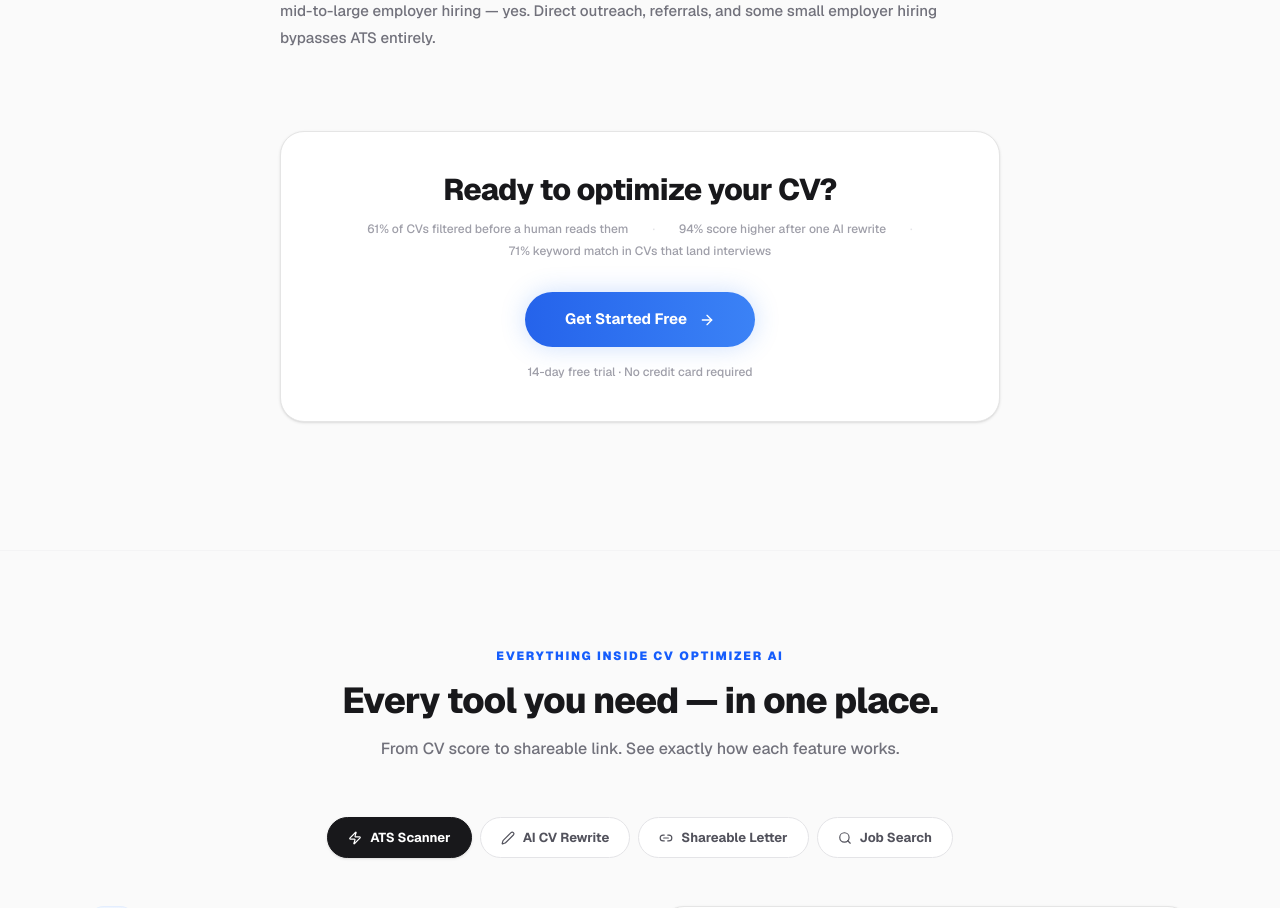
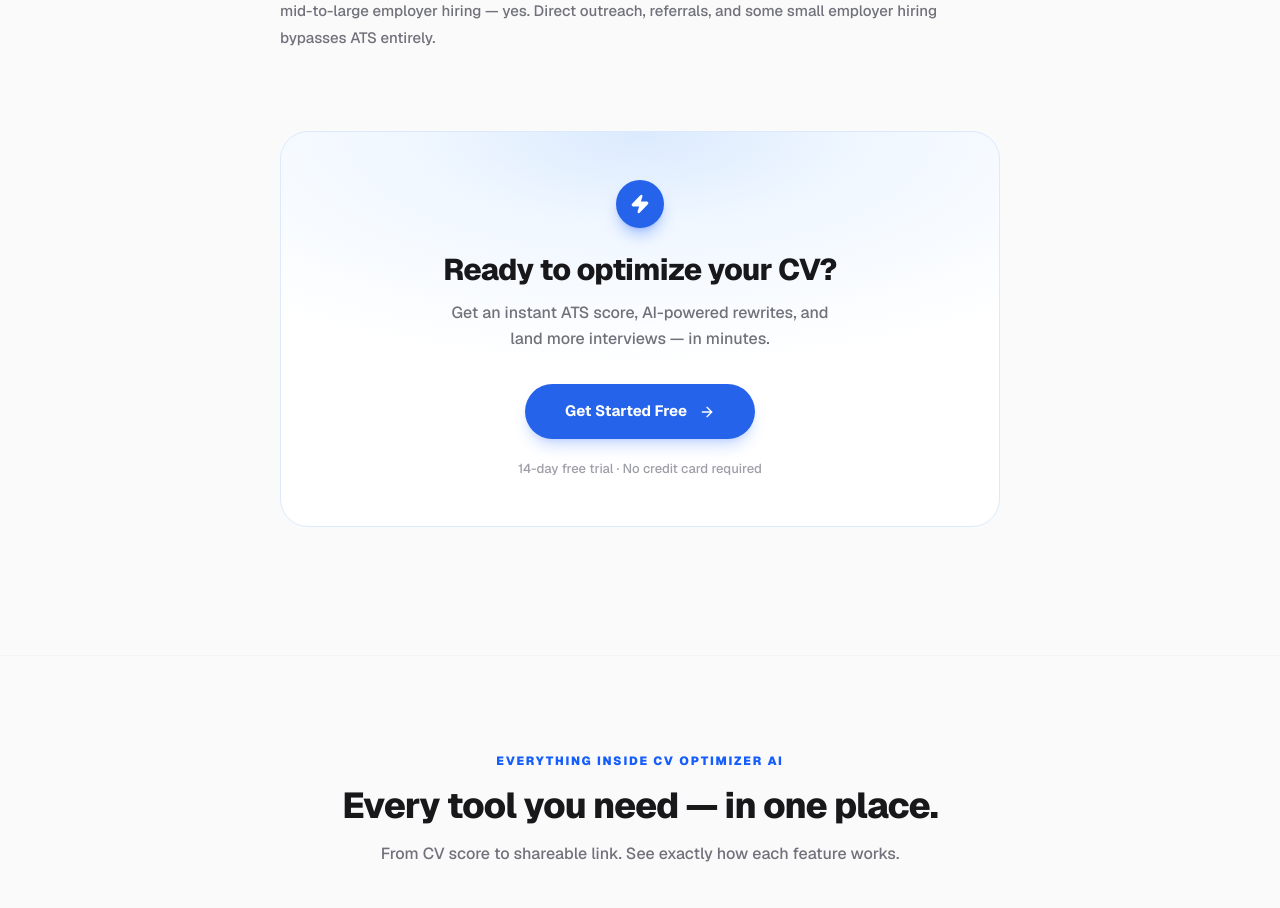
Before and after one commit to Cinarezici/cv, a Next.js app: page /blog/job-application-tracking-data in a window 1280 px wide. Shown: the part 3380-4288 px from the top of the page. Built offline with nearby package versions, Linux system fonts and the light colour scheme; a web font is replaced by a local one.

Commit message:
refine: BlogCTA with radial blue gradient card matching reference image

```diff
--- a/src/components/blog/BlogCTA.tsx
+++ b/src/components/blog/BlogCTA.tsx
@@ -1,35 +1,41 @@
 import Link from 'next/link';
-import { ArrowRight } from 'lucide-react';
+import { ArrowRight, Zap } from 'lucide-react';
 
 export function BlogCTA() {
   return (
-    <section className="mt-12 mb-8 bg-white border border-neutral-200 rounded-[24px] shadow-sm p-8 md:p-10 flex flex-col items-center text-center max-w-3xl mx-auto">
+    <section className="mt-12 mb-8 max-w-3xl mx-auto">
+      {/* Card with light blue radial gradient — matches the reference image */}
+      <div
+        className="relative overflow-hidden rounded-[28px] border border-blue-100 px-8 py-12 md:px-16 flex flex-col items-center text-center"
+        style={{
+          background: 'radial-gradient(ellipse 80% 60% at 50% 0%, #dbeafe 0%, #f0f7ff 40%, #ffffff 100%)',
+        }}
+      >
+        {/* Blue circle icon */}
+        <div className="flex items-center justify-center w-12 h-12 rounded-full bg-[#2563eb] shadow-lg shadow-blue-600/30 mb-6">
+          <Zap className="h-5 w-5 text-white fill-white" />
+        </div>
 
         <h2 className="text-2xl md:text-3xl font-extrabold tracking-tight text-zinc-900 mb-3">
           Ready to optimize your CV?
         </h2>
 
-      {/* Quiet stats — supporting context, not the hero */}
-      <div className="flex flex-wrap justify-center gap-x-6 gap-y-1 mb-8 text-[12px] text-zinc-400 font-medium">
-        <span>61% of CVs filtered before a human reads them</span>
-        <span className="hidden sm:inline text-zinc-200">·</span>
-        <span>94% score higher after one AI rewrite</span>
-        <span className="hidden sm:inline text-zinc-200">·</span>
-        <span>71% keyword match in CVs that land interviews</span>
-      </div>
+        <p className="text-[16px] text-zinc-500 font-medium leading-relaxed max-w-sm mb-8">
+          Get an instant ATS score, AI-powered rewrites, and land more interviews — in minutes.
+        </p>
 
-      {/* This is the hero */}
         <Link
           href="/signup"
-        className="inline-flex items-center gap-3 bg-gradient-to-r from-[#2563eb] to-[#3b82f6] hover:from-[#1d4ed8] hover:to-[#2563eb] text-white font-bold px-10 py-4 rounded-full shadow-[0_0_24px_rgba(59,130,246,0.25)] hover:shadow-[0_0_32px_rgba(59,130,246,0.4)] transition-all hover:scale-[1.02] active:scale-95 text-[15px]"
+          className="inline-flex items-center gap-3 bg-[#2563eb] hover:bg-[#1d4ed8] text-white font-bold px-10 py-4 rounded-full shadow-lg shadow-blue-600/20 transition-all hover:scale-[1.02] active:scale-95 text-[15px]"
         >
           Get Started Free
           <ArrowRight className="w-4 h-4" />
         </Link>
 
-      <p className="text-[12px] text-zinc-400 font-medium mt-4">
+        <p className="text-[13px] text-zinc-400 font-medium mt-5">
           14-day free trial · No credit card required
         </p>
+      </div>
     </section>
   );
 }
```
Lines whose indentation alone changed are shown as unchanged.
